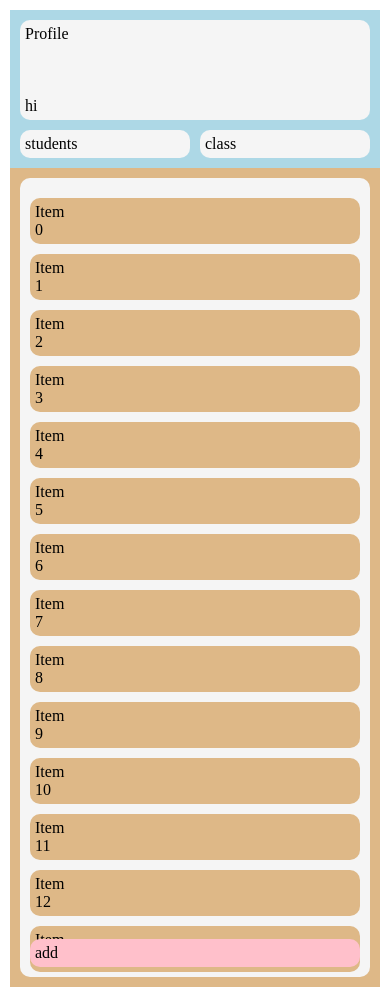
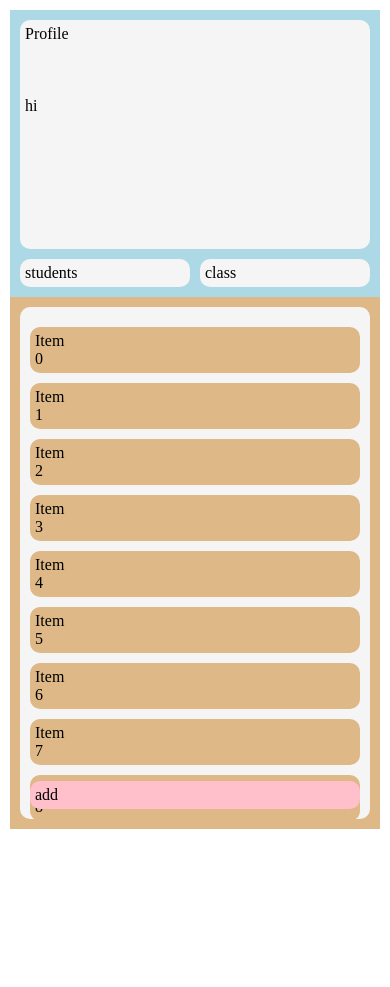
Before and after one commit to JumboCode/TUPIT, a Next.js app in the folder frontend/: page /admin in a window 390 px wide. After the commit the page ends 844 px from the top, so only its background shows below. Built offline with nearby package versions, Linux system fonts and the light colour scheme.

Commit message:
flexbox fix

```diff
--- a/frontend/src/pages/admin/index.module.scss
+++ b/frontend/src/pages/admin/index.module.scss
@@ -11,6 +11,7 @@
   background-color: lightblue;
   width: 100%;
   height: 100%;
+  flex-shrink: 2;
 }
 
 .admin-control-container {
@@ -28,6 +29,8 @@
   height: 100%;
   padding: 5px;
   border-radius: 10px;
+  overflow: hidden;
+  overflow-y: scroll;
 }
 
 .admin-control-buttons {
@@ -48,11 +51,10 @@
   background-color: burlywood;
   display: flex;
   width: 100%;
-  height: 100%;
+  flex-shrink: 1;
 }
 
 .admin-display-container {
-  height: 100%;
   width: 100%;
   padding: 10px;
 }
@@ -61,7 +63,7 @@
   background-color: whitesmoke;
   position: relative;
   width: 100%;
-  height: 100%;
+  height: 100%; // issue here
   padding: 10px;
   border-radius: 10px;
   overflow: hidden;
@@ -93,7 +95,11 @@
   }
 
   .admin-control {
-    flex-direction: column;
+    max-height: 35%;
+  }
+
+  .admin-display {
+    max-height: 65%;
   }
 
   .admin-control-buttons {
```
